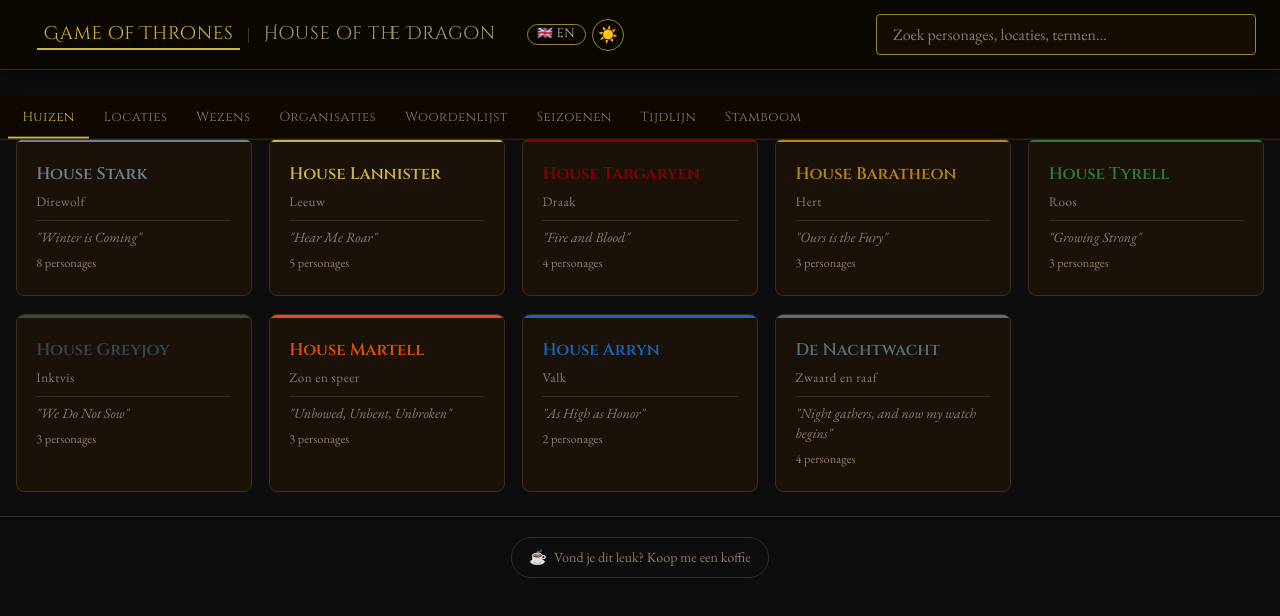
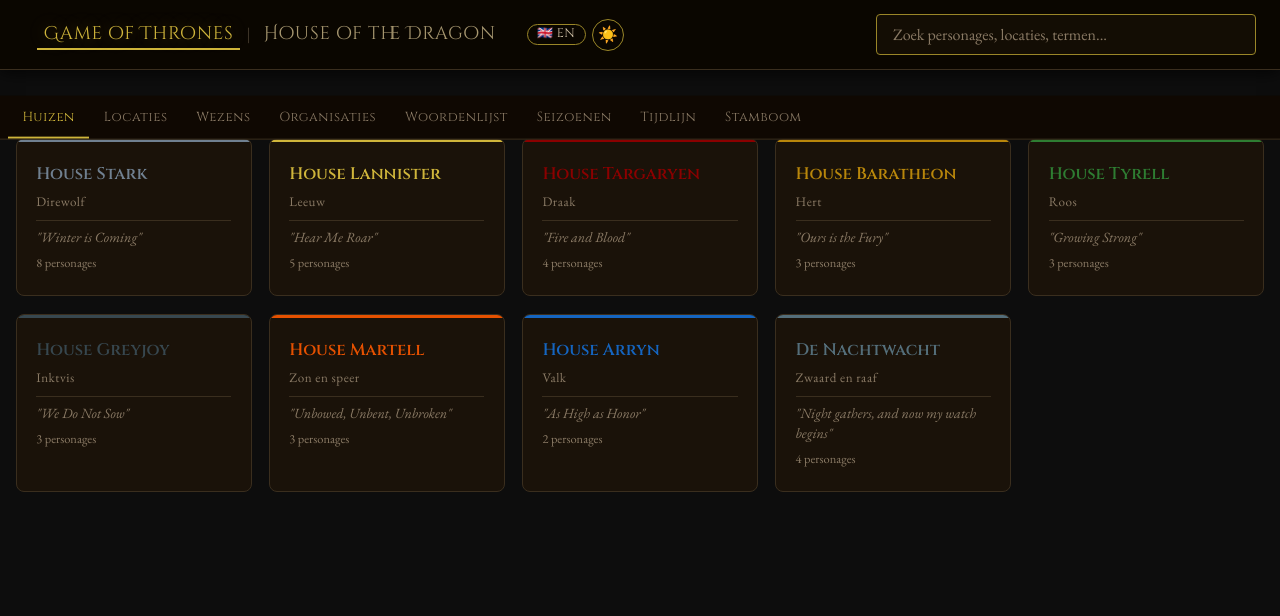
Before and after one commit to joris-vandenBroek/got-pwa, a website: page index.html in a window 1280 px wide. Drawn offline with nearby package versions, Linux system fonts and the light colour scheme.

Commit message:
remove: PayPal-doneerknop verwijderd

```diff
--- a/index.html
+++ b/index.html
@@ -121,12 +121,6 @@
 
   </main>
 
-  <footer class="donate-footer">
-    <a id="donate-link" href="https://paypal.me/jorisvdbroek" target="_blank" rel="noopener" class="donate-btn">
-      ☕ <span id="donate-text">Vond je dit leuk? Koop me een koffie</span>
-    </a>
-  </footer>
-
   <script src="js/app.js?v=14"></script>
 
 </body>
```
